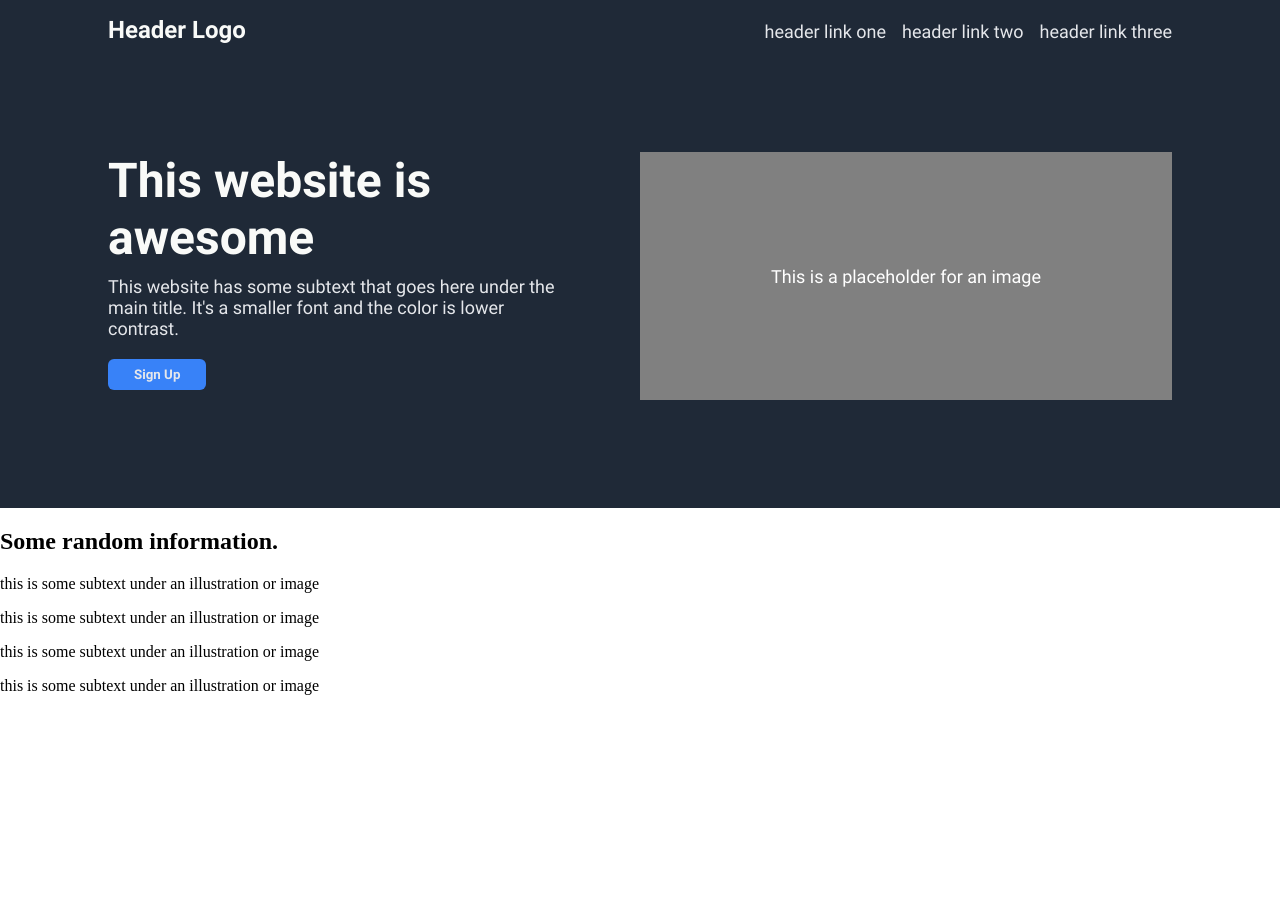
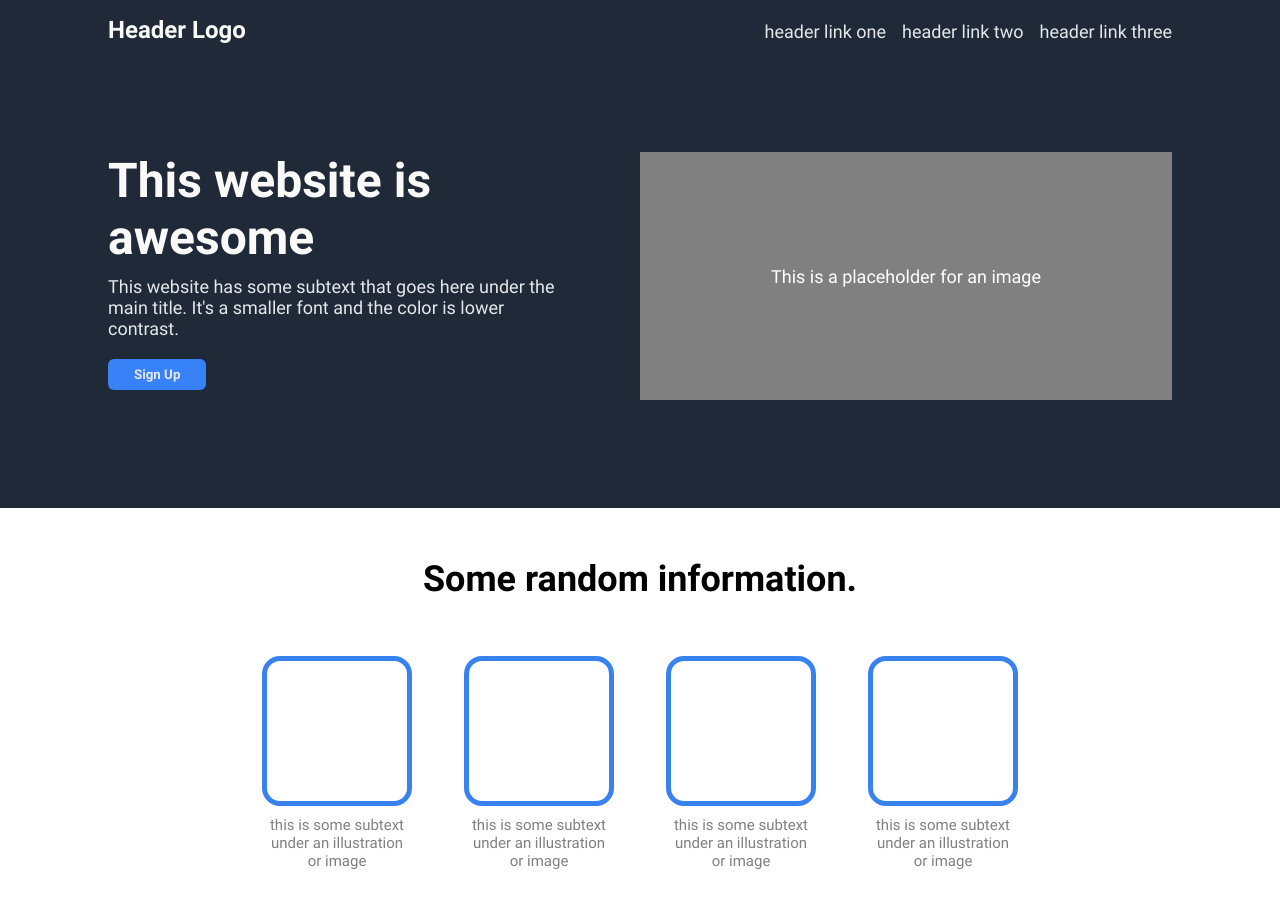
Before and after one commit to jwsoh07/foundations-landing-page, a plain HTML site: page index.html in a window 1280 px wide. Before the commit the page ends 800 px from the top, so only its background shows below. Drawn offline with Linux system fonts and the light colour scheme.

Commit message:
Add styles for random info section

```diff
--- a/style.css
+++ b/style.css
@@ -46,7 +46,7 @@ header nav li a {
     display: flex;
 }
 
-.header-content > div {
+.header-content>div {
     flex: 1;
 }
 
@@ -82,3 +82,42 @@ header nav li a {
     color: white;
     font-size: 18px;
 }
+
+main section:first-of-type {
+    display: flex;
+    flex-wrap: wrap;
+    justify-content: center;
+    row-gap: 26px;
+    column-gap: 62px;
+    margin-top: 20px;
+    padding-bottom: 80px;
+    font-family: 'Roboto';
+}
+
+main section:first-of-type h2 {
+    width: 100vw;
+    text-align: center;
+    font-size: 36px;
+    font-family: 'Roboto Bold';
+}
+
+main section:first-of-type>div {
+    flex: 0 0 140px;
+    display: flex;
+    flex-direction: column;
+    align-items: center;
+}
+
+.item-image {
+    border: 5px solid #3882F0;
+    border-radius: 18px;
+    width: 100%;
+    height: 140px;
+}
+
+.item-text {
+    color: gray;
+    margin-top: 10px;
+    text-align: center;
+    font-size: 15px;
+}
```
Lines whose indentation alone changed are shown as unchanged.
